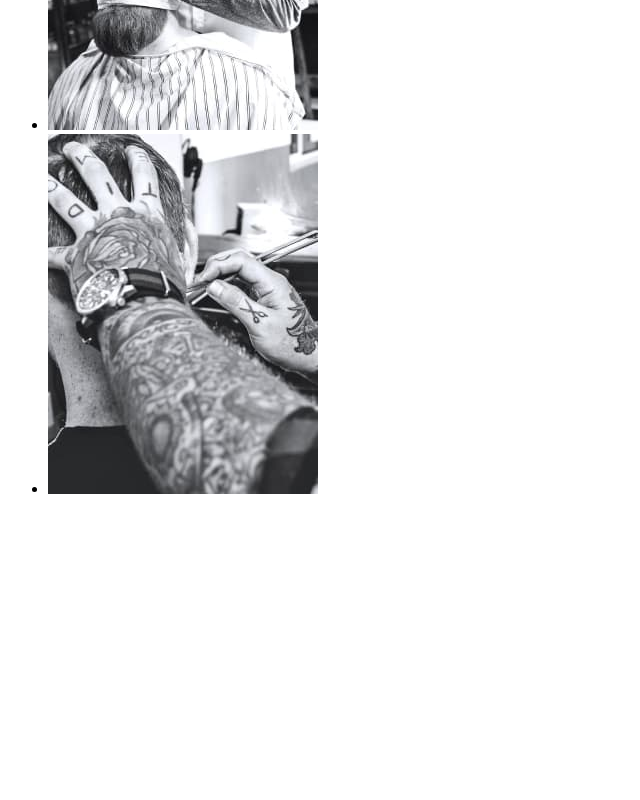
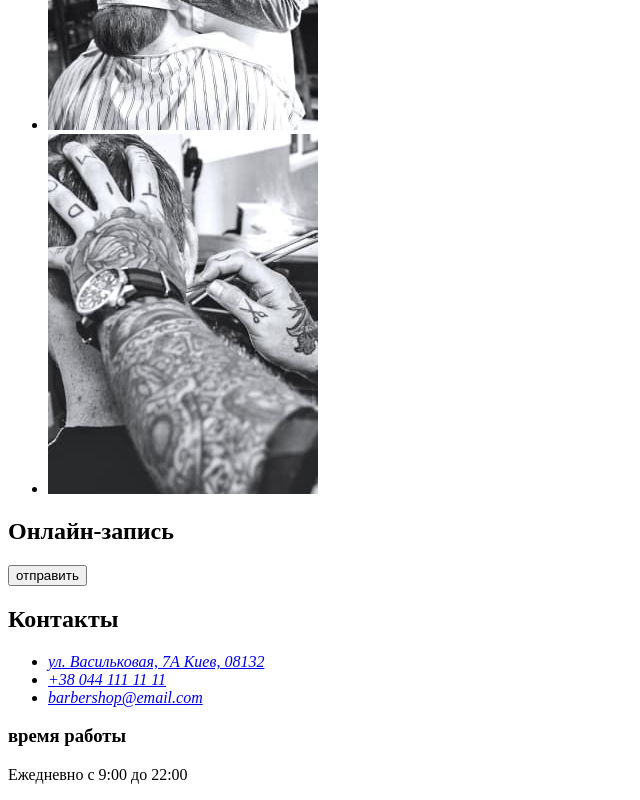
Before and after one commit to NataliiaSkhovka/BarberShop, a plain HTML site: page index.html in a window 1280 px wide. Shown: the part 5110-5910 px from the top of the page, without its empty margins (0-640 px from the left). Before the commit the page ends 5624 px from the top, so only its background shows below. Drawn offline with Linux system fonts and the light colour scheme.

Commit message:
Contacts

```diff
--- a/index.html
+++ b/index.html
@@ -170,6 +170,35 @@
 					<li><img src="./images/4.jpg" alt="Примеры работ4" width="270" height="360" /></li>
 				</ul>
 			</section>
+			<!--Секція Contacts-->
+			<section>
+				<div>
+					<h2>Онлайн-запись</h2>
+					<form action=""></form>
+					<button type="button">отправить</button>
+				</div>
+				<div>
+					<h2>Контакты</h2>
+					<address>
+						<ul>
+							<li>
+								<a href="https://goo.gl/maps/YTrfUZCEC6fcr9nRA" target="_blank" rel="nooperener noreferrer">
+									ул. Васильковая, 7А Киев, 08132
+								</a>
+							</li>
+							<li><a href="tel:+380441111111">+38 044 111 11 11</a></li>
+							<li><a href="mailto:barbershop@email.com">barbershop@email.com</a></li>
+						</ul>
+					</address>
+					<h3>время работы</h3>
+					<p>
+						Ежедневно с
+						<time>9:00</time>
+						до
+						<time>22:00</time>
+					</p>
+				</div>
+			</section>
 		</main>
 		<footer></footer>
 	</body>
```
Also changed, not shown: 1 other file.
